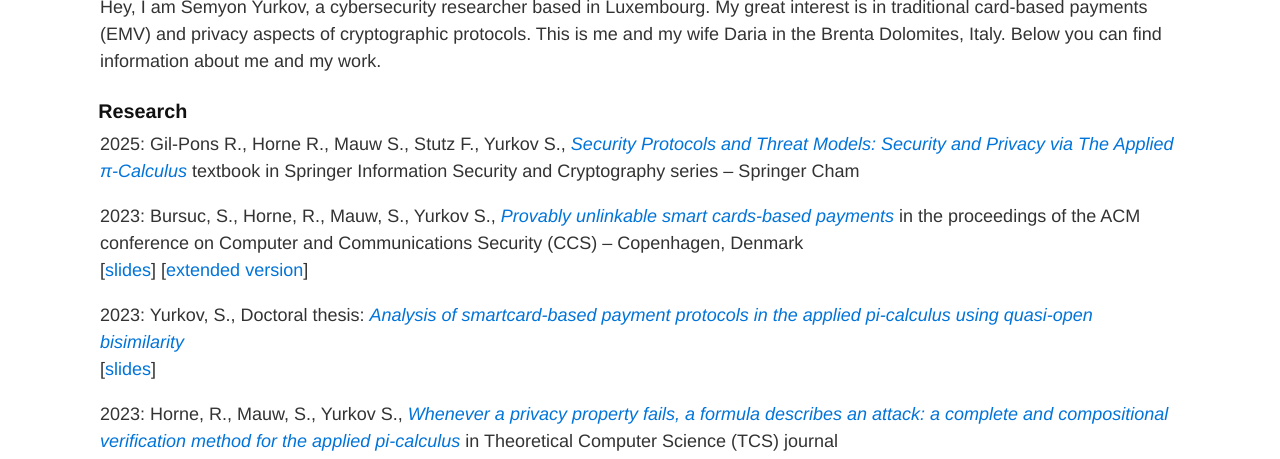
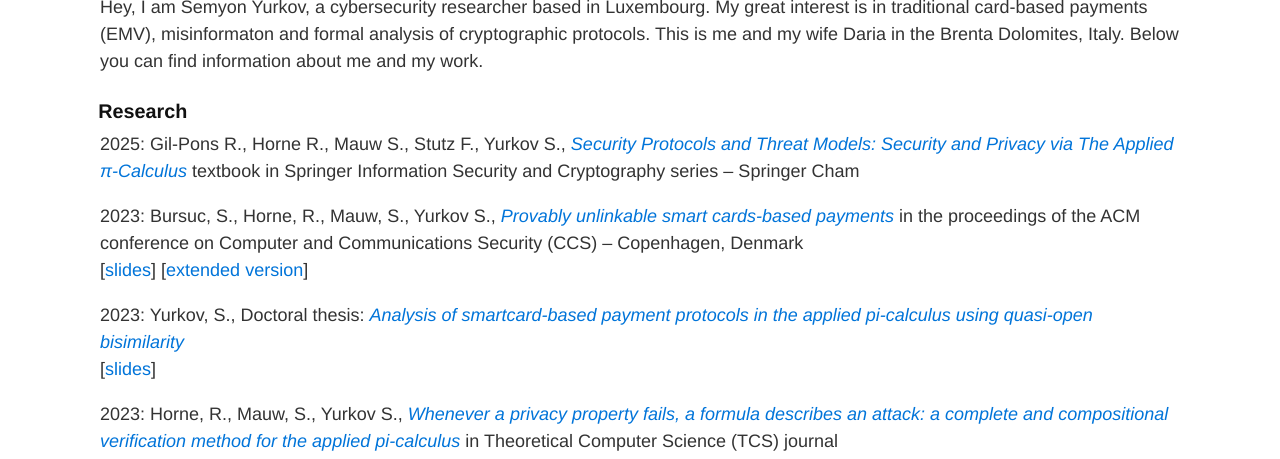
Before and after one commit to marblesurf/marblesurf.github.io, a Jekyll site: the page built from index.md, in a window 1280 px wide and 900 px high, cut to the strip 441-900 px from the top of the window. Built offline with Jekyll 4.4.1, drawn with Linux system fonts in a browser that asks for light colours.

Commit message:
Update index.md

```diff
--- a/index.md
+++ b/index.md
@@ -4,7 +4,7 @@ layout: default
 ¯\\\_(ツ)\_/¯
 ![Banner](assets/pic.png)
 
-Hey, I am Semyon Yurkov, a cybersecurity researcher based in Luxembourg. My great interest is in traditional card-based payments (EMV) and privacy aspects of cryptographic protocols. This is me and my wife Daria in the Brenta Dolomites, Italy. Below you can find information about me and my work.
+Hey, I am Semyon Yurkov, a cybersecurity researcher based in Luxembourg. My great interest is in traditional card-based payments (EMV), misinformaton and formal analysis of cryptographic protocols. This is me and my wife Daria in the Brenta Dolomites, Italy. Below you can find information about me and my work.
 
 ### Research
 
```
